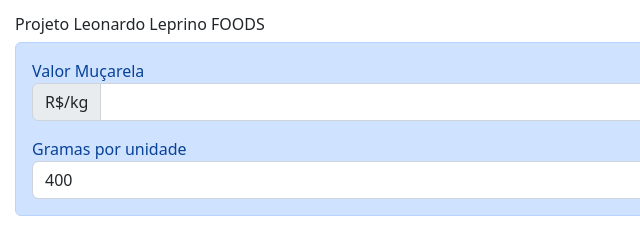
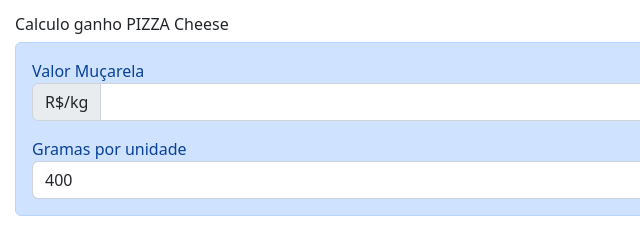
Before and after one commit to deganutti/deganutti.github.io, a plain HTML site: page leonardo/index.html in a window 1280 px wide. Shown: the top 230 px of the page, 0-640 px from the left. Drawn offline with nearby package versions, Linux system fonts and the light colour scheme.

Commit message:
Ajuste HTML, e JS

```diff
--- a/leonardo/index.html
+++ b/leonardo/index.html
@@ -41,7 +41,7 @@
 
     <body>
         <h6>
-        Projeto Leonardo Leprino FOODS
+            Calculo ganho PIZZA Cheese
         </h6>
         <form>
             <div class="row">
@@ -68,8 +68,8 @@
                                 name="valor_pizza_cheese">
                         </div>
                         <label for="gramas_pizza_cheese">Gramas por unidade</label>
-                    <input type="number" class="form-control valor" id="gramas_pizza_cheese" name="gramas_pizza_cheese"
-                        value="360" disabled="disabled">
+                        <input type="number" class="form-control valor" id="gramas_pizza_cheese"
+                            name="gramas_pizza_cheese" value="360" disabled="disabled">
                     </div>
                 </div>
             </div>
@@ -88,8 +88,8 @@
                             disabled="disabled">
 
                         <label for="custo_pizza_cheese">Custo Pizza Cheese</label>
-                    <input type="number" class="form-control valor" id="custo_pizza_cheese" name="custo_pizza_cheese"
-                        disabled="disabled">
+                        <input type="number" class="form-control valor" id="custo_pizza_cheese"
+                            name="custo_pizza_cheese" disabled="disabled">
                     </div>
                 </div>
             </div>
@@ -128,12 +128,6 @@
                                 <label for="ganho_ano">Por ano</label>
                                 <input type="number" class="form-control" id="ganho_ano" name="ganho_ano"
                                     disabled="disabled">
-
-
-
-
-
-
                             </div>
 
                         </div>
@@ -144,7 +138,6 @@
                 </div>
             </div>
             <!--Modal de retorno resumo total final-->
-
         </form>
         <script src="https://cdn.jsdelivr.net/npm/bootstrap@5.2.1/dist/js/bootstrap.bundle.min.js"
             integrity="sha384-u1OknCvxWvY5kfmNBILK2hRnQC3Pr17a+RTT6rIHI7NnikvbZlHgTPOOmMi466C8"
```
Lines whose indentation alone changed are shown as unchanged.
